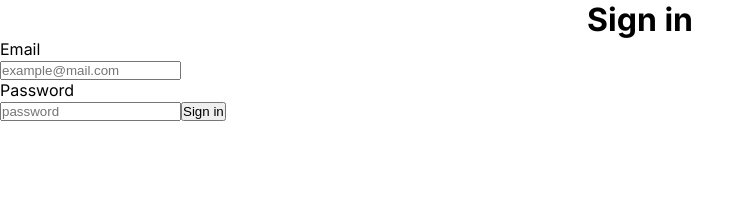
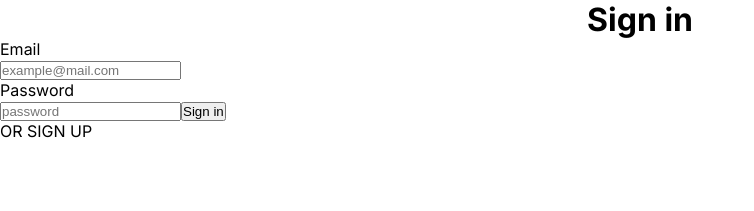
Before and after one commit to JoanVigne/a-perfect-day, a Next.js app: page /signin in a window 1280 px wide. Shown: the top 211 px of the page, without its empty margins (0-754 px from the left). Built offline with nearby package versions, Linux system fonts and the light colour scheme; no server answers.

Commit message:
fix home page hors connection

```diff
--- a/src/app/signin/page.tsx
+++ b/src/app/signin/page.tsx
@@ -2,6 +2,7 @@
 import React, { useState } from "react";
 import signIn from "@/firebase/auth/signin";
 import { useRouter } from "next/navigation";
+import Link from "next/link";
 
 function Page() {
   const [email, setEmail] = useState<string>("");
@@ -53,6 +54,8 @@ function Page() {
           </label>
           <button type="submit">Sign in</button>
         </form>
+
+        <Link href="/signup"> OR SIGN UP </Link>
       </div>
 
       {erreur && messageErreur}
--- a/src/firebase/db/db.tsx
+++ b/src/firebase/db/db.tsx
@@ -82,7 +82,6 @@ const sendToHistoric = async (data: DataObject, userId: string) => {
       (typeof ele.unit !== "boolean" && (ele.count === "0" || ele.count === 0))
     ) {
       delete copieData[key];
-      console.log(ele.name, "est différent de boolean ET est égal à 0 ");
     }
   });
 
```
Also changed, not shown: src/app/page.tsx (+4 -15 lines).
